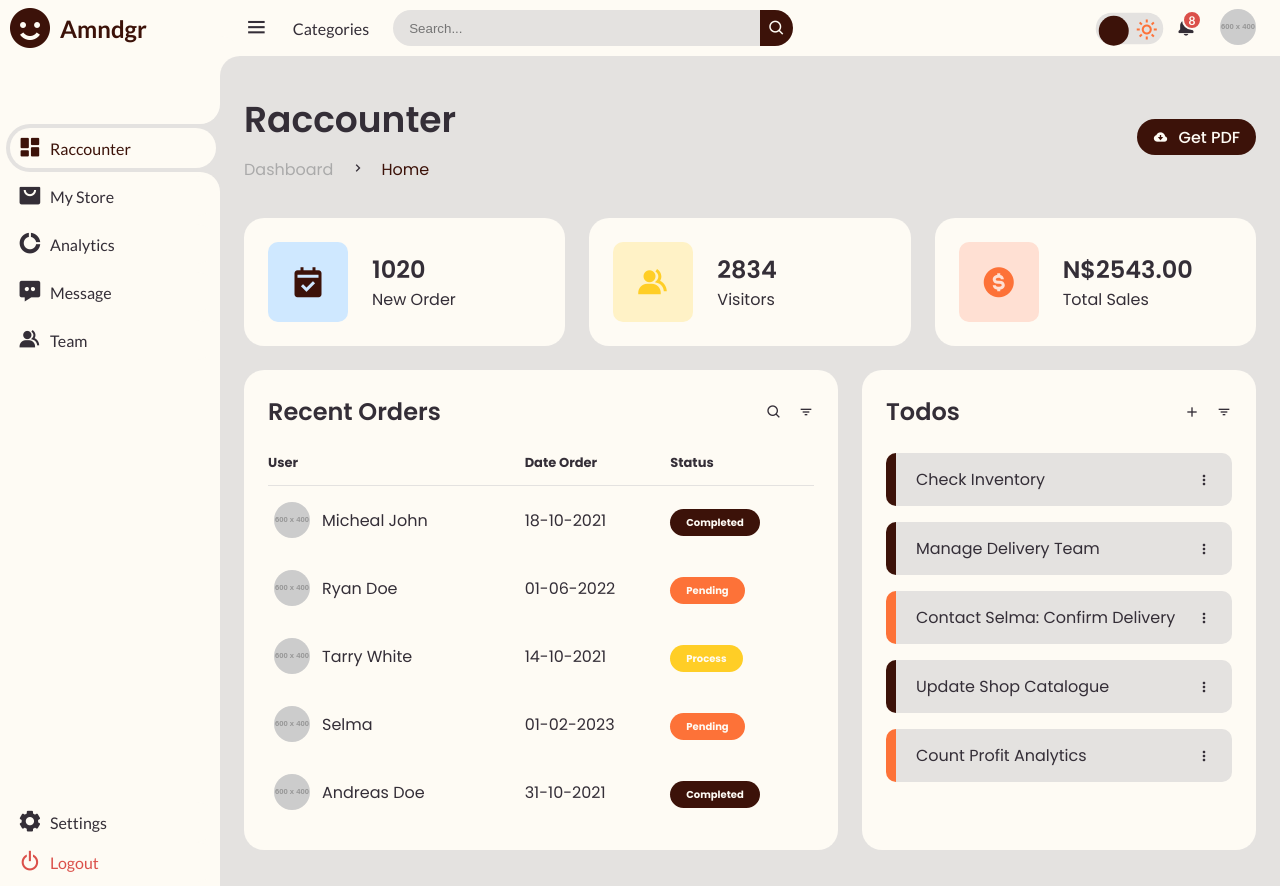
After one commit to vivgb/racounter, a PHP site: page /inicial.html in a window 1280 px wide. The commit adds this page. Run offline with PHP 8.4, Linux system fonts and the light colour scheme; grey boxes labelled with a size stand in for pictures from a placeholder-image service; some libraries are stand-ins or nearby versions.

Commit message:
página inicial
página inicial com nome substituido pra nao dar conflito

```diff
--- /dev/null
+++ b/inicial.html
@@ -0,0 +1,267 @@
+<!DOCTYPE html>
+<html lang="en">
+<head>
+	<meta charset="UTF-8">
+	<meta name="viewport" content="width=device-width, initial-scale=1.0">
+
+	<!-- Boxicons -->
+	<link href='https://unpkg.com/boxicons@2.1.4/css/boxicons.min.css' rel='stylesheet'>
+	<link href='https://unpkg.com/boxicons@2.1.4/dist/boxicons.js' rel='stylesheet'>
+
+	<!-- My CSS -->
+	<link rel="stylesheet" href="style.css">
+
+	<title>Raccounter</title>
+</head>
+<body>
+	<!-- SIDEBAR -->
+	<section id="sidebar">
+		<a href="#" class="brand">
+			<i class='bx bxs-smile  bx-lg'></i>
+			<span class="text">Amndgr</span> <!-- puxar o nome do usuario no banco de dados-->
+		</a>
+		<ul class="side-menu top">
+			<li class="active">
+				<a href="#">
+					<i class='bx bxs-dashboard bx-sm' ></i>
+					<span class="text">Raccounter</span>
+				</a>
+			</li>
+			<li>
+				<a href="#">
+					<i class='bx bxs-shopping-bag-alt bx-sm' ></i>
+					<span class="text">My Store</span>
+				</a>
+			</li>
+			<li>
+				<a href="#">
+					<i class='bx bxs-doughnut-chart bx-sm' ></i>
+					<span class="text">Analytics</span>
+				</a>
+			</li>
+			<li>
+				<a href="#">
+					<i class='bx bxs-message-dots bx-sm' ></i>
+					<span class="text">Message</span>
+				</a>
+			</li>
+			<li>
+				<a href="#">
+					<i class='bx bxs-group bx-sm' ></i>
+					<span class="text">Team</span>
+				</a>
+			</li>
+		</ul>
+		<ul class="side-menu bottom">
+			<li>
+				<a href="#">
+					<i class='bx bxs-cog bx-sm bx-spin-hover' ></i>
+					<span class="text">Settings</span>
+				</a>
+			</li>
+			<li>
+				<a href="#" class="logout">
+					<i class='bx bx-power-off bx-sm bx-burst-hover' ></i>
+					<span class="text">Logout</span>
+				</a>
+			</li>
+		</ul>
+	</section>
+	<!-- SIDEBAR -->
+
+
+
+	<!-- CONTENT -->
+	<section id="content">
+		<!-- NAVBAR -->
+<nav>
+    <i class='bx bx-menu bx-sm' ></i>
+    <a href="#" class="nav-link">Categories</a>
+    <form action="#">
+        <div class="form-input">
+            <input type="search" placeholder="Search...">
+            <button type="submit" class="search-btn"><i class='bx bx-search' ></i></button>
+        </div>
+    </form>
+    <input type="checkbox" class="checkbox" id="switch-mode" hidden />
+    <label class="swith-lm" for="switch-mode">
+        <i class="bx bxs-moon"></i>
+        <i class="bx bx-sun"></i>
+        <div class="ball"></div>
+    </label>
+
+    <!-- Notification Bell -->
+    <a href="#" class="notification" id="notificationIcon">
+        <i class='bx bxs-bell bx-tada-hover' ></i>
+        <span class="num">8</span>
+    </a>
+    <div class="notification-menu" id="notificationMenu">
+        <ul>
+            <li>New message from John</li>
+            <li>Your order has been shipped</li>
+            <li>New comment on your post</li>
+            <li>Update available for your app</li>
+            <li>Reminder: Meeting at 3PM</li>
+        </ul>
+    </div>
+
+    <!-- Profile Menu -->
+    <a href="#" class="profile" id="profileIcon">
+        <img src="https://placehold.co/600x400/png" alt="Profile">
+    </a>
+    <div class="profile-menu" id="profileMenu">
+        <ul>
+            <li><a href="#">My Profile</a></li>
+            <li><a href="#">Settings</a></li>
+            <li><a href="#">Log Out</a></li>
+        </ul>
+    </div>
+</nav>
+<!-- NAVBAR -->
+
+
+		<!-- MAIN -->
+		<main>
+			<div class="head-title">
+				<div class="left">
+					<h1>Raccounter</h1>
+					<ul class="breadcrumb">
+						<li>
+							<a href="#">Dashboard</a>
+						</li>
+						<li><i class='bx bx-chevron-right' ></i></li>
+						<li>
+							<a class="active" href="#">Home</a>
+						</li>
+					</ul>
+				</div>
+				<a href="#" class="btn-download">
+					<i class='bx bxs-cloud-download bx-fade-down-hover' ></i>
+					<span class="text">Get PDF</span>
+				</a>
+			</div>
+
+			<ul class="box-info">
+				<li>
+					<i class='bx bxs-calendar-check' ></i>
+					<span class="text">
+						<h3>1020</h3>
+						<p>New Order</p>
+					</span>
+				</li>
+				<li>
+					<i class='bx bxs-group' ></i>
+					<span class="text">
+						<h3>2834</h3>
+						<p>Visitors</p>
+					</span>
+				</li>
+				<li>
+					<i class='bx bxs-dollar-circle' ></i>
+					<span class="text">
+						<h3>N$2543.00</h3>
+						<p>Total Sales</p>
+					</span>
+				</li>
+			</ul>
+
+
+			<div class="table-data">
+				<div class="order">
+					<div class="head">
+						<h3>Recent Orders</h3>
+						<i class='bx bx-search' ></i>
+						<i class='bx bx-filter' ></i>
+					</div>
+					<table>
+						<thead>
+							<tr>
+								<th>User</th>
+								<th>Date Order</th>
+								<th>Status</th>
+							</tr>
+						</thead>
+						<tbody>
+							<tr>
+								<td>
+									<img src="https://placehold.co/600x400/png">
+									<p>Micheal John</p>
+								</td>
+								<td>18-10-2021</td>
+								<td><span class="status completed">Completed</span></td>
+							</tr>
+							<tr>
+								<td>
+									<img src="https://placehold.co/600x400/png">
+									<p>Ryan Doe</p>
+								</td>
+								<td>01-06-2022</td>
+								<td><span class="status pending">Pending</span></td>
+							</tr>
+							<tr>
+								<td>
+									<img src="https://placehold.co/600x400/png">
+									<p>Tarry White</p>
+								</td>
+								<td>14-10-2021</td>
+								<td><span class="status process">Process</span></td>
+							</tr>
+							<tr>
+								<td>
+									<img src="https://placehold.co/600x400/png">
+									<p>Selma</p>
+								</td>
+								<td>01-02-2023</td>
+								<td><span class="status pending">Pending</span></td>
+							</tr>
+							<tr>
+								<td>
+									<img src="https://placehold.co/600x400/png">
+									<p>Andreas Doe</p>
+								</td>
+								<td>31-10-2021</td>
+								<td><span class="status completed">Completed</span></td>
+							</tr>
+						</tbody>
+					</table>
+				</div>
+				<div class="todo">
+					<div class="head">
+						<h3>Todos</h3>
+						<i class='bx bx-plus icon'></i>
+						<i class='bx bx-filter' ></i>
+
+					</div>
+					<ul class="todo-list">
+						<li class="completed">
+							<p>Check Inventory</p>
+							<i class='bx bx-dots-vertical-rounded' ></i>
+						</li>
+						<li class="completed">
+							<p>Manage Delivery Team</p>
+							<i class='bx bx-dots-vertical-rounded' ></i>
+						</li>
+						<li class="not-completed">
+							<p>Contact Selma: Confirm Delivery</p>
+							<i class='bx bx-dots-vertical-rounded' ></i>
+						</li>
+						<li class="completed">
+							<p>Update Shop Catalogue</p>
+							<i class='bx bx-dots-vertical-rounded' ></i>
+						</li>
+						<li class="not-completed">
+							<p>Count Profit Analytics</p>
+							<i class='bx bx-dots-vertical-rounded' ></i>
+						</li>
+					</ul>
+				</div>
+			</div>
+		</main>
+		<!-- MAIN -->
+	</section>
+	<!-- CONTENT -->
+
+
+	<script src="script.js"></script>
+</body>
+</html>
--- a/style.css
+++ b/style.css
@@ -18,10 +18,10 @@ li {
 	--poppins: 'Poppins', sans-serif;
 	--lato: 'Lato', sans-serif;
 
-	--light: #F9F9F9;
+	--light: #FEFBF4;
 	--blue:  #3c1209;
 	--light-blue: #CFE8FF;
-	--grey:  #fcf4dc;
+	--grey:  #e4e2e0;
 	--dark-grey: #AAAAAA;
 	--dark: #342E37;
 	--red: #DB504A;
@@ -37,9 +37,9 @@ html {
 
 body.dark {
 	--light: #3c1209 ;
-	--grey:  #6c4434 ;
+	--grey:  #290b05 ;
 	--dark: #FBFBFB;
-    --blue:  #3c1209;
+    --blue:  #d5c1ac;
 }
 
 body {
```
